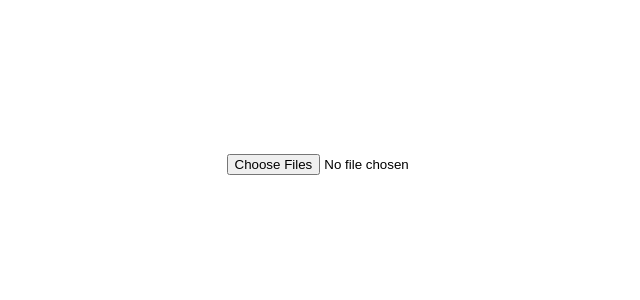
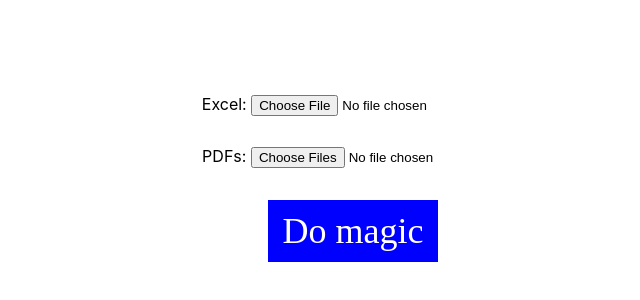
Before and after one commit to adon94/invoice-tagger, a Next.js app: page / in a window 1280 px wide. Shown: the part 236-536 px from the top of the page, without its empty margins (287-927 px from the left). Built offline with nearby package versions, Linux system fonts and the light colour scheme.

Commit message:
read and write to excel

```diff
--- a/package.json
+++ b/package.json
@@ -13,7 +13,8 @@
     "next": "12.3.1",
     "pdf-lib": "^1.17.1",
     "react": "18.2.0",
-    "react-dom": "18.2.0"
+    "react-dom": "18.2.0",
+    "xlsx": "https://cdn.sheetjs.com/xlsx-latest/xlsx-latest.tgz"
   },
   "devDependencies": {
     "eslint": "8.24.0",
--- a/pages/api/hello.js
+++ b/pages/api/hello.js
@@ -1,5 +1,16 @@
 // Next.js API route support: https://nextjs.org/docs/api-routes/introduction
 
-export default function handler(req, res) {
-  res.status(200).json({ name: 'John Doe' })
+async function readExcel() {
+  // return await setTimeout(() => {
+    return { poop: "poop" }
+  // }, 2000)
 }
+
+export default async function handler(req, res) {
+  try {
+    const result = await readExcel()
+    res.status(200).send({ result })
+  } catch (err) {
+    res.status(500).send({ error: 'failed to fetch data' })
+  }
+}
--- a/pages/index.js
+++ b/pages/index.js
@@ -1,10 +1,57 @@
 import Head from 'next/head'
+import { useEffect, useRef } from 'react';
 import { PDFDocument, rgb, StandardFonts } from 'pdf-lib';
+import { read, utils, write } from 'xlsx';
 import JSZip from 'jzip';
 import styles from '../styles/Home.module.css'
 
 export default function Home() {
-  function handleFiles(e) {
+  const pdfFiles = useRef(null);
+  const workbook = useRef(null);
+  // useEffect(() => {
+  //   fetch('/api/hello')
+  //     .then((res) => res.json())
+  //     .then((data) => {
+  //       console.log(data);
+  //     })
+  // }, [])
+
+  function handleTagging() {
+    if (workbook.current) {
+      const wb = workbook.current;
+      const ws = wb.Sheets[wb.SheetNames[0]]
+      const data = utils.sheet_to_json(ws, { header:"A" });
+      console.log(data);
+
+      pdfFiles.current.forEach((pdf) => {
+        data.forEach((row, index) => {
+          if (row.I === pdf.fileName || row.I === pdf.fileName.split(".pdf")[0]) {
+            console.log("found ", pdf.fileName)
+            data[index].J = pdf.id;
+          }
+        })
+      })
+      console.log(data);
+      const moddedSheet = utils.json_to_sheet(data);
+      // wb.Sheets[wb.SheetNames[0]] = moddedSheet;
+      workbook.current = wb;
+      //  writeFileXLSX(wb, "invoices.xlsx")
+      compressFiles();
+
+    }
+  }
+
+  function handleExcel(e) {
+    const file = e.target.files[0];
+    const reader = new FileReader();
+    reader.onload = (event) => {
+      const bstr = event.target.result;
+      workbook.current = read(bstr);
+    }
+    reader.readAsArrayBuffer(file);
+  }
+
+  function handlePdfs(e) {
     const fileArr = [];
     const files = e.currentTarget.files;
     const promise = new Promise((resolve) => {
@@ -13,7 +60,8 @@ export default function Home() {
         const reader = new FileReader();
         reader.onload = async (e) => {
           if (e.target.result) {
-            const modified = await modifyPdf(e.target.result, i);
+            console.log(file);
+            const modified = await modifyPdf(e.target.result, i, file.name);
             fileArr.push(modified);
             if (fileArr.length === files.length) {
               resolve(fileArr);
@@ -24,13 +72,14 @@ export default function Home() {
       })
     })
     promise.then(function(fileArrResult){
-      compressFiles(fileArrResult)
+      pdfFiles.current = fileArrResult;
+      // compressFiles(fileArrResult)
     });
   };
 
-  async function modifyPdf(existingPdfBytes, i) {
+  async function modifyPdf(existingPdfBytes, i, fileName) {
     const pdfDoc = await PDFDocument.load(existingPdfBytes)
-    const helveticaFont = await pdfDoc.embedFont(StandardFonts.TimesRoman)
+    const font = await pdfDoc.embedFont(StandardFonts.TimesRoman)
     const pages = pdfDoc.getPages()
     const firstPage = pages[0]
     const index = parseInt(i) + 1;
@@ -38,33 +87,37 @@ export default function Home() {
     const { height } = firstPage.getSize()
     const fontSize = 30
     firstPage.drawText(id, {
+      font,
       x: 5 + fontSize,
       y: height - fontSize - 5,
       size: 25,
-      font: helveticaFont,
       color: rgb(0, 0, 0),
     });
     const pdfBytes = await pdfDoc.save()
     return {
       id,
+      fileName,
       blob: new Blob([pdfBytes], { type: "application/pdf" }),
       binary: pdfBytes,
     };
   }
 
   function download(blob, fileName) {
-    var link = document.createElement('a');
+    const link = document.createElement('a');
     link.href = window.URL.createObjectURL(blob);
     link.download = fileName;
     link.click();
   }
 
-  function compressFiles(files) {
+  function compressFiles() {
     const zip = new JSZip();
-    files.forEach((file) => {
-      zip.file(file.id + ".pdf", file.binary, {binary: true})
+    pdfFiles.current.forEach((file) => {
+      zip.folder("invoices").file(file.fileName, file.binary, { binary: true })
     });
-    download(zip.generate({type:"blob"}), "taggedInvoices.zip")
+    const wb = workbook.current;
+    const excelFile = write(wb, { type: "binary" });
+    zip.file("excel.xlsx", excelFile, { binary: true });
+    download(zip.generate({type:"blob"}), "taggedInvoices.zip");
   }
 
   return (
@@ -76,12 +129,34 @@ export default function Home() {
       </Head>
 
       <main className={styles.main}>
-        <div>
-          <label htmlFor="file-upload" />
-          <input onChange={handleFiles} type="file" id="file-upload" name="file-upload"
-           multiple />
+        <div className='input-container'>
+          <label htmlFor="excel-upload">Excel:&nbsp;</label>
+          <input onChange={handleExcel} type="file" id="excel-upload" name="excel-upload"
+            accept=".csv, application/vnd.openxmlformats-officedocument.spreadsheetml.sheet, application/vnd.ms-excel" />
+        </div>
+        <div className='input-container'>
+          <label htmlFor="file-upload">PDFs:&nbsp;</label>
+          <input onChange={handlePdfs} type="file" id="file-upload" name="file-upload"
+           multiple accept=".pdf" />
+        </div>
+        <div className='input-container'>
+          <button onClick={handleTagging} className='magic-button'>Do magic</button>
         </div>
       </main>
+      <style jsx>{`
+        .input-container {
+          margin-top: 30px;
+        }
+        .magic-button {
+          background-color: blue;
+          color: white;
+          outline: none;
+          border: 2px solid white;
+          padding: 10px 15px;
+          font-family: cursive;
+          font-size: 36px;
+        }
+      `}</style>
     </div>
   )
 }
```
Also changed, not shown: 1 other file (tests, documents, lock files or other folders).
